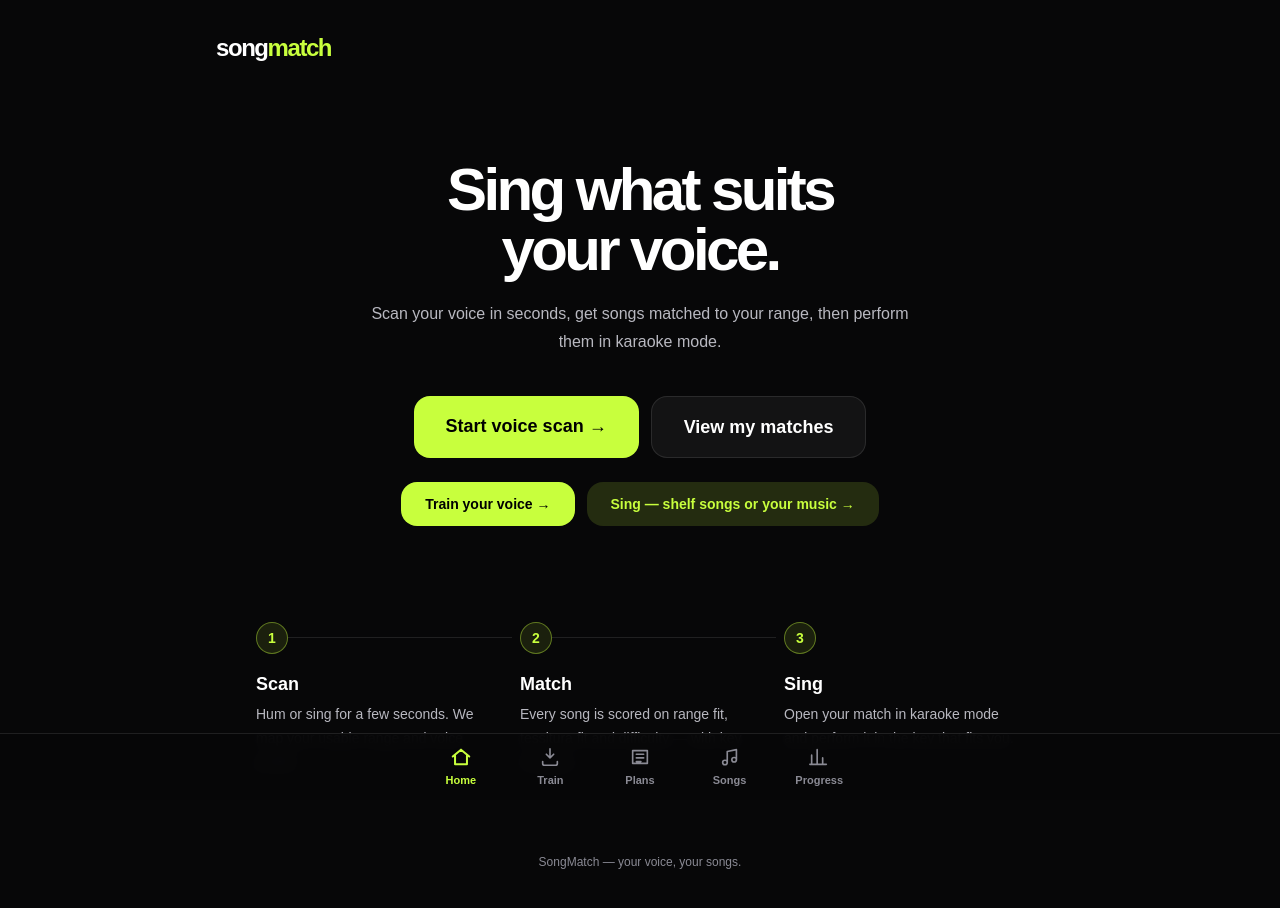
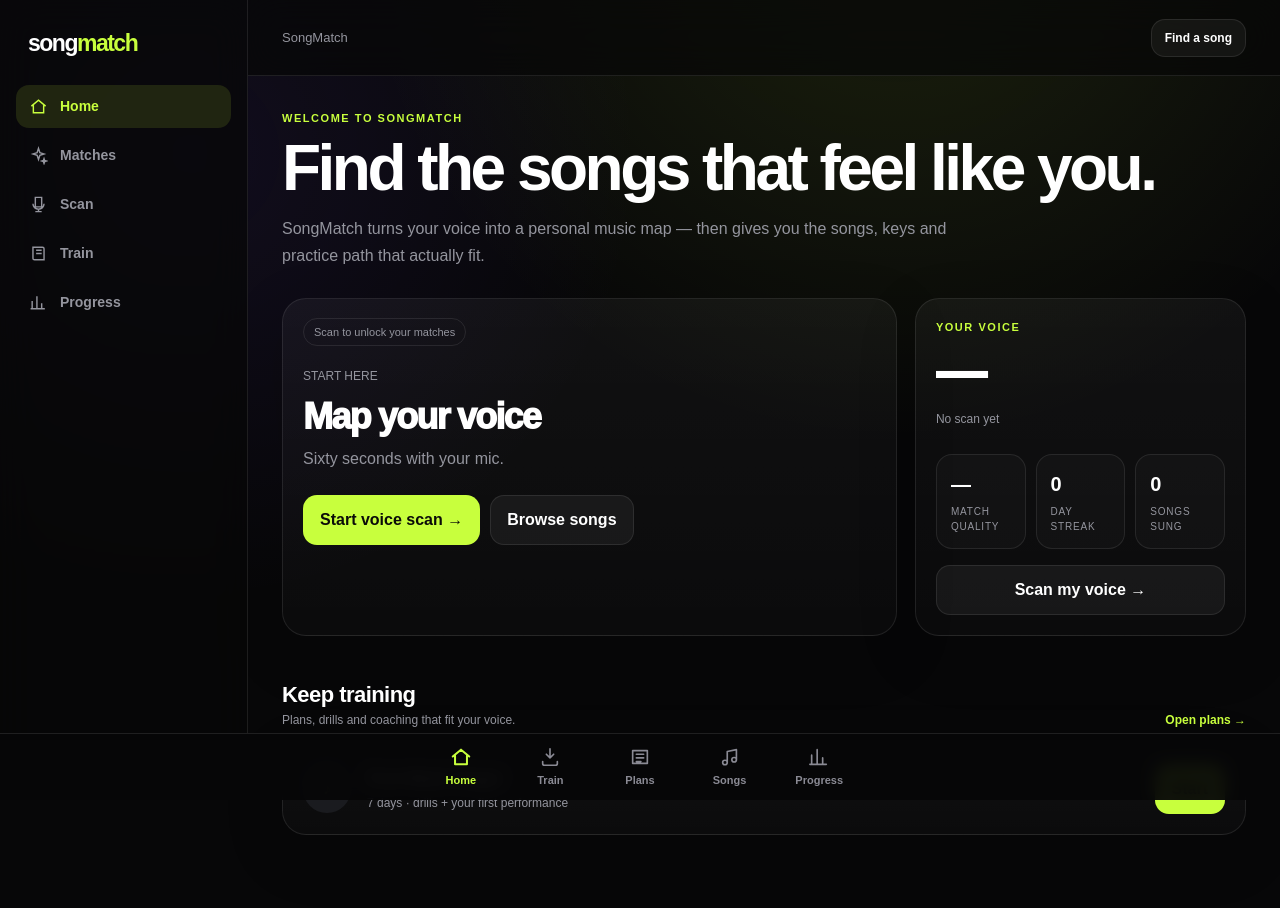
Before and after one commit to rohandhir10/songmatch, a Next.js app: page / in a window 1280 px wide. Shown: the top 908 px of the page. Built offline with nearby package versions, Linux system fonts and the light colour scheme.

Commit message:
Prototype shell: sidebar, topbar, home on real data

```diff
--- /dev/null
+++ b/app/components/Sidebar.tsx
@@ -0,0 +1,74 @@
+"use client";
+
+import Link from "next/link";
+import { usePathname } from "next/navigation";
+
+const TABS = [
+  {
+    href: "/",
+    label: "Home",
+    icon: "M3 11.5 12 4l9 7.5M5.5 10.5V20h13v-9.5",
+  },
+  {
+    href: "/matches",
+    label: "Matches",
+    icon: "M12 3l1.7 5.3L19 10l-5.3 1.7L12 17l-1.7-5.3L5 10l5.3-1.7L12 3ZM19 16l.8 2.2L22 19l-2.2.8L19 22l-.8-2.2L16 19l2.2-.8L19 16Z",
+  },
+  {
+    href: "/scan",
+    label: "Scan",
+    icon: "M8 3h8v12H8zM5 11a7 7 0 0 0 14 0M12 18v3M8 21h8",
+  },
+  {
+    href: "/train",
+    label: "Train",
+    icon: "M5 4h12a2 2 0 0 1 2 2v14H7a2 2 0 0 1-2-2V4Zm0 0v14a2 2 0 0 0 2 2h12M9 8h7M9 12h7",
+  },
+  {
+    href: "/dashboard",
+    label: "Progress",
+    icon: "M4 20V10m6 10V4m6 16v-7m4 7H2",
+  },
+];
+
+function tabFor(path: string): string {
+  if (path === "/") return "/";
+  if (path.startsWith("/learn") || path.startsWith("/train")) return "/train";
+  if (path.startsWith("/dashboard")) return "/dashboard";
+  if (
+    path.startsWith("/popular") ||
+    path.startsWith("/matches") ||
+    path.startsWith("/karaoke") ||
+    path.startsWith("/singalong")
+  ) {
+    return "/matches";
+  }
+  if (path.startsWith("/scan")) return "/scan";
+  return path;
+}
+
+export default function Sidebar() {
+  const pathname = usePathname();
+  const current = tabFor(pathname);
+  return (
+    <aside className="sm-sidebar">
+      <div className="sm-brand">
+        song<span>match</span>
+      </div>
+      <nav className="sm-nav" aria-label="Primary">
+        {TABS.map((t) => (
+          <Link
+            key={t.href}
+            href={t.href}
+            aria-current={current === t.href ? "page" : undefined}
+          >
+            <svg viewBox="0 0 24 24" aria-hidden>
+              <path d={t.icon} />
+            </svg>
+            {t.label}
+          </Link>
+        ))}
+      </nav>
+    </aside>
+  );
+}
--- a/app/globals.css
+++ b/app/globals.css
@@ -55,3 +55,154 @@ button,
 a {
   -webkit-tap-highlight-color: transparent;
 }
+
+/* ——— SongMatch shell (from the approved prototype) ——— */
+.sm-shell {
+  min-height: 100vh;
+  background:
+    radial-gradient(circle at 70% -10%, rgba(200, 255, 61, 0.11), transparent 34rem),
+    radial-gradient(circle at 15% 15%, rgba(121, 74, 255, 0.09), transparent 28rem),
+    #070708;
+}
+@media (min-width: 981px) {
+  .sm-shell {
+    display: grid;
+    grid-template-columns: 248px minmax(0, 1fr);
+  }
+}
+.sm-sidebar {
+  display: none;
+}
+@media (min-width: 981px) {
+  .sm-sidebar {
+    display: flex;
+    flex-direction: column;
+    border-right: 1px solid rgba(255, 255, 255, 0.09);
+    padding: 22px 16px;
+    position: sticky;
+    top: 0;
+    height: 100vh;
+    background: rgba(7, 7, 8, 0.72);
+    backdrop-filter: blur(18px);
+  }
+}
+.sm-brand {
+  font-weight: 900;
+  font-size: 23px;
+  letter-spacing: -1.5px;
+  padding: 4px 12px 24px;
+}
+.sm-brand span {
+  color: #c8ff3d;
+}
+.sm-nav {
+  display: grid;
+  gap: 6px;
+}
+.sm-nav a {
+  display: flex;
+  gap: 12px;
+  align-items: center;
+  padding: 11px 13px;
+  border-radius: 13px;
+  color: #94959e;
+  text-decoration: none;
+  font-size: 14px;
+  font-weight: 600;
+}
+.sm-nav a:hover {
+  background: rgba(255, 255, 255, 0.04);
+  color: #fff;
+}
+.sm-nav a[aria-current="page"] {
+  background: rgba(200, 255, 61, 0.12);
+  color: #c8ff3d;
+}
+.sm-nav svg {
+  width: 19px;
+  height: 19px;
+  stroke: currentColor;
+  fill: none;
+  stroke-width: 1.8;
+}
+.sm-topbar {
+  height: 76px;
+  border-bottom: 1px solid rgba(255, 255, 255, 0.09);
+  display: flex;
+  align-items: center;
+  justify-content: space-between;
+  padding: 0 34px;
+  position: sticky;
+  top: 0;
+  z-index: 4;
+  background: rgba(7, 7, 8, 0.72);
+  backdrop-filter: blur(18px);
+}
+@media (max-width: 980px) {
+  .sm-topbar {
+    padding: 0 16px;
+  }
+}
+.sm-crumb {
+  color: #94959e;
+  font-size: 13px;
+}
+.sm-card {
+  background: linear-gradient(
+    180deg,
+    rgba(255, 255, 255, 0.045),
+    rgba(255, 255, 255, 0.018)
+  );
+  border: 1px solid rgba(255, 255, 255, 0.09);
+  border-radius: 24px;
+  padding: 20px;
+  box-shadow: 0 18px 60px rgba(0, 0, 0, 0.15);
+}
+.sm-eyebrow {
+  color: #c8ff3d;
+  font-size: 11px;
+  font-weight: 800;
+  letter-spacing: 0.14em;
+  text-transform: uppercase;
+}
+.sm-h1 {
+  font-size: clamp(40px, 5vw, 70px);
+  line-height: 0.98;
+  letter-spacing: -0.055em;
+  margin: 10px 0 0;
+  font-weight: 900;
+}
+.sm-lead {
+  color: #94959e;
+  font-size: 16px;
+  line-height: 1.7;
+  max-width: 670px;
+  margin: 16px 0 0;
+}
+.sm-btn-primary {
+  border-radius: 14px;
+  padding: 12px 16px;
+  font-weight: 800;
+  background: #c8ff3d;
+  color: #0b0c08;
+  border: 1px solid transparent;
+  text-decoration: none;
+  display: inline-block;
+}
+.sm-btn-primary:hover {
+  transform: translateY(-1px);
+  background: #d4ff62;
+}
+.sm-btn-secondary {
+  border-radius: 14px;
+  padding: 12px 16px;
+  font-weight: 800;
+  background: rgba(255, 255, 255, 0.05);
+  color: #fff;
+  border: 1px solid rgba(255, 255, 255, 0.09);
+  text-decoration: none;
+  display: inline-block;
+}
+.sm-btn-secondary:hover {
+  background: rgba(255, 255, 255, 0.08);
+}
--- a/app/layout.tsx
+++ b/app/layout.tsx
@@ -1,7 +1,9 @@
 import type { Metadata, Viewport } from "next";
 import { Geist, Geist_Mono } from "next/font/google";
+import Link from "next/link";
 import "./globals.css";
 import BottomNav from "./components/BottomNav";
+import Sidebar from "./components/Sidebar";
 
 const geistSans = Geist({
   variable: "--font-geist-sans",
@@ -35,7 +37,18 @@ export default function RootLayout({ children }: LayoutProps<"/">) {
       className={`${geistSans.variable} ${geistMono.variable} h-full antialiased`}
     >
       <body className="min-h-full flex flex-col">
-        <div className="pb-20">{children}</div>
+        <div className="sm-shell">
+          <Sidebar />
+          <div className="min-w-0">
+            <header className="sm-topbar">
+              <span className="sm-crumb">SongMatch</span>
+              <Link href="/matches" className="sm-btn-secondary" style={{ padding: "9px 13px", fontSize: 12 }}>
+                Find a song
+              </Link>
+            </header>
+            <div className="pb-20">{children}</div>
+          </div>
+        </div>
         <BottomNav />
       </body>
     </html>
--- a/app/page.tsx
+++ b/app/page.tsx
@@ -1,123 +1,152 @@
+"use client";
+
 import Link from "next/link";
+import { useEffect, useState } from "react";
+import { HISTORY_KEY, dayStreak, type PerformanceEntry } from "@/lib/history";
+import { matchSongs } from "@/lib/matching";
+import { popularSongs } from "@/lib/popular";
+import type { VocalProfile } from "@/lib/pitch";
 
-export default function Home() {
+export default function HomePage() {
+  const [profile, setProfile] = useState<VocalProfile | null>(null);
+  const [history, setHistory] = useState<PerformanceEntry[]>([]);
+
+  useEffect(() => {
+    try {
+      const p = localStorage.getItem("songmatch-profile");
+      if (p) setProfile(JSON.parse(p) as VocalProfile);
+      const h = localStorage.getItem(HISTORY_KEY);
+      if (h) setHistory(JSON.parse(h) as PerformanceEntry[]);
+    } catch {
+      // Fresh state covers it.
+    }
+  }, []);
+
+  const streak = dayStreak(history);
+  const sung = history.filter(
+    (e) => e.songId.startsWith("yt:") || e.songId.startsWith("file:")
+  ).length;
+  const matches = profile
+    ? matchSongs(profile, popularSongs).slice(0, 4)
+    : [];
+  const best = matches[0];
+
   return (
-    <main className="min-h-screen bg-[#070708] text-white">
-      <div className="mx-auto max-w-4xl px-6 py-8">
-        <header className="flex items-center justify-between">
-          <span className="text-2xl font-black tracking-[-0.06em]">
-            song<span className="text-[#c8ff3d]">match</span>
+    <div style={{ maxWidth: 1180, margin: "0 auto", padding: "34px 34px 110px" }}>
+      <div className="sm-eyebrow">
+        {profile ? `Back to it${streak > 0 ? ` · ${streak}-day streak` : ""}` : "Welcome to SongMatch"}
+      </div>
+      <h1 className="sm-h1">Find the songs that feel like you.</h1>
+      <p className="sm-lead">
+        SongMatch turns your voice into a personal music map — then gives
+        you the songs, keys and practice path that actually fit.
+      </p>
+
+      <div style={{ display: "grid", gridTemplateColumns: "1.3fr .7fr", gap: 18, marginTop: 28 }} className="sm-hero-grid">
+        <div className="sm-card">
+          <span style={{ fontSize: 11, border: "1px solid rgba(255,255,255,.09)", borderRadius: 999, color: "#94959e", padding: "7px 10px" }}>
+            {best ? `${best.score}% voice fit · curated for you` : "Scan to unlock your matches"}
           </span>
-        </header>
+          <div style={{ fontSize: 12, color: "#94959e", marginTop: 24 }}>
+            {best ? "TODAY'S BEST MATCH" : "START HERE"}
+          </div>
+          <div style={{ fontSize: 36, fontWeight: 950, letterSpacing: "-.05em", marginTop: 5 }}>
+            {best ? best.song.title : "Map your voice"}
+          </div>
+          <div style={{ color: "#94959e", marginTop: 3 }}>
+            {best
+              ? `${best.song.artist}`
+              : "Sixty seconds with your mic."}
+          </div>
+          <div style={{ display: "flex", gap: 10, flexWrap: "wrap", marginTop: 24 }}>
+            {best ? (
+              <>
+                <Link href="/popular" className="sm-btn-primary">Start singing →</Link>
+                <Link href="/matches" className="sm-btn-secondary">See all matches</Link>
+              </>
+            ) : (
+              <>
+                <Link href="/scan" className="sm-btn-primary">Start voice scan →</Link>
+                <Link href="/popular" className="sm-btn-secondary">Browse songs</Link>
+              </>
+            )}
+          </div>
+        </div>
 
-        <section className="mx-auto max-w-2xl pt-24 text-center">
-          <h1 className="text-5xl font-black tracking-[-0.06em] text-balance sm:text-6xl">
-            Sing what suits your voice.
-          </h1>
-          <p className="mx-auto mt-5 max-w-xl leading-7 text-[#b8b8c0]">
-            Scan your voice in seconds, get songs matched to your range, then
-            perform them in karaoke mode.
-          </p>
+        <div className="sm-card">
+          <div className="sm-eyebrow">Your voice</div>
+          <div style={{ fontSize: 50, fontWeight: 950, letterSpacing: "-.06em" }}>
+            {profile ? `${profile.lowNote}–${profile.highNote}` : "—"}
+          </div>
+          <div style={{ color: "#94959e", fontSize: 12 }}>
+            {profile ? `Usable range · ${profile.voiceType}${profile.weight ? ` · ${profile.weight}` : ""}` : "No scan yet"}
+          </div>
+          <div style={{ display: "grid", gridTemplateColumns: "repeat(3,1fr)", gap: 10, marginTop: 26 }}>
+            {[
+              [best ? `${best.score}%` : "—", "Match quality"],
+              [`${streak}`, "Day streak"],
+              [`${sung}`, "Songs sung"],
+            ].map(([v, l]) => (
+              <div key={l} style={{ padding: 14, borderRadius: 16, border: "1px solid rgba(255,255,255,.09)", background: "rgba(255,255,255,.025)" }}>
+                <strong style={{ display: "block", fontSize: 20 }}>{v}</strong>
+                <span style={{ display: "block", color: "#94959e", fontSize: 10, marginTop: 5, textTransform: "uppercase", letterSpacing: ".08em" }}>{l}</span>
+              </div>
+            ))}
+          </div>
+          {!profile && (
+            <Link href="/scan" className="sm-btn-secondary" style={{ width: "100%", textAlign: "center", marginTop: 16 }}>
+              Scan my voice →
+            </Link>
+          )}
+        </div>
+      </div>
 
-          <div className="mt-10 flex flex-col gap-3 sm:flex-row sm:justify-center">
-            <Link
-              href="/scan"
-              className="rounded-2xl bg-[#c8ff3d] px-8 py-4 text-lg font-black text-black transition hover:-translate-y-1"
-            >
-              Start voice scan →
-            </Link>
-            <Link
-              href="/matches"
-              className="rounded-2xl border border-white/10 bg-white/[0.05] px-8 py-4 text-lg font-bold hover:bg-white/[0.08]"
-            >
-              View my matches
-            </Link>
+      {matches.length > 0 && (
+        <section style={{ marginTop: 42 }}>
+          <div style={{ display: "flex", justifyContent: "space-between", alignItems: "end", marginBottom: 14 }}>
+            <div>
+              <div style={{ fontSize: 22, fontWeight: 900, letterSpacing: "-.025em" }}>Made for your voice</div>
+              <div style={{ color: "#94959e", fontSize: 12 }}>The next songs we think you will love.</div>
+            </div>
+            <Link href="/matches" style={{ color: "#c8ff3d", fontSize: 12, fontWeight: 800 }}>View all →</Link>
           </div>
-
-          <div className="mt-6 flex flex-col items-center gap-2">
-            <div className="flex flex-col gap-3 sm:flex-row">
-              <Link
-                href="/train"
-                className="inline-block rounded-2xl bg-[#c8ff3d] px-6 py-3 text-sm font-black text-black transition hover:-translate-y-0.5"
-              >
-                Train your voice →
-              </Link>
-              <Link
-                href="/popular"
-                className="inline-block rounded-2xl bg-[#c8ff3d]/15 px-6 py-3 text-sm font-black text-[#c8ff3d] transition hover:-translate-y-0.5"
-              >
-                Sing — shelf songs or your music →
-              </Link>
-            </div>
+          <div style={{ display: "grid", gridTemplateColumns: "repeat(2,minmax(0,1fr))", gap: 16 }}>
+            {matches.map((m) => (
+              <div key={m.song.id} className="sm-card">
+                <div style={{ display: "flex", justifyContent: "space-between", gap: 10 }}>
+                  <div>
+                    <div style={{ fontSize: 18, fontWeight: 900 }}>{m.song.title}</div>
+                    <div style={{ color: "#94959e", fontSize: 12 }}>{m.song.artist}</div>
+                  </div>
+                  <div style={{ fontSize: 30, fontWeight: 950, color: "#c8ff3d" }}>{m.score}%</div>
+                </div>
+                <Link href="/popular" className="sm-btn-secondary" style={{ marginTop: 12, textAlign: "center" }}>
+                  Sing this one
+                </Link>
+              </div>
+            ))}
           </div>
         </section>
+      )}
 
-        <section aria-label="How it works" className="mx-auto mt-24 max-w-3xl">
-          <ol className="relative flex flex-col gap-0 md:flex-row">
-            <JourneyStep
-              n="1"
-              title="Scan"
-              body="Hum or sing for a few seconds. We map your usable range and voice profile."
-              href="/scan"
-            />
-            <JourneyStep
-              n="2"
-              title="Match"
-              body="Every song is scored on range fit, tessitura fit and difficulty — with key changes."
-              href="/matches"
-            />
-            <JourneyStep
-              n="3"
-              title="Sing"
-              body="Open your match in karaoke mode and perform it in the key that fits you."
-              href="/matches"
-              last
-            />
-          </ol>
-        </section>
-
-        <footer className="mt-20 pb-8 text-center text-xs text-[#8a8a94]">
-          SongMatch — your voice, your songs.
-        </footer>
-      </div>
-    </main>
+      <section style={{ marginTop: 42 }}>
+        <div style={{ display: "flex", justifyContent: "space-between", alignItems: "end", marginBottom: 14 }}>
+          <div>
+            <div style={{ fontSize: 22, fontWeight: 900, letterSpacing: "-.025em" }}>Keep training</div>
+            <div style={{ color: "#94959e", fontSize: 12 }}>Plans, drills and coaching that fit your voice.</div>
+          </div>
+          <Link href="/learn" style={{ color: "#c8ff3d", fontSize: 12, fontWeight: 800 }}>Open plans →</Link>
+        </div>
+        <div className="sm-card" style={{ display: "grid", gridTemplateColumns: "auto 1fr auto", gap: 16, alignItems: "center" }}>
+          <div style={{ width: 48, height: 48, borderRadius: "50%", display: "grid", placeItems: "center", background: "#1a1b1f", color: "#c8ff3d", fontWeight: 900 }}>♪</div>
+          <div>
+            <b>First-Week Singer</b>
+            <div style={{ color: "#94959e", fontSize: 12, marginTop: 3 }}>7 days · drills + your first performance</div>
+          </div>
+          <Link href="/learn" className="sm-btn-primary">Start</Link>
+        </div>
+      </section>
+      <style>{`@media(max-width:980px){.sm-hero-grid{grid-template-columns:1fr !important}}`}</style>
+    </div>
   );
 }
-
-function JourneyStep({
-  n,
-  title,
-  body,
-  href,
-  last = false,
-}: {
-  n: string;
-  title: string;
-  body: string;
-  href: string;
-  last?: boolean;
-}) {
-  return (
-    <li className="relative flex flex-1 gap-4 pb-10 md:flex-col md:gap-0 md:pb-0 md:pr-6 last:pb-0 md:last:pr-0">
-      {!last && (
-        <span
-          aria-hidden
-          className="absolute top-8 bottom-[-8px] left-[15px] w-px bg-white/10 md:top-[15px] md:bottom-auto md:left-[32px] md:h-px md:w-[calc(100%-40px)]"
-        />
-      )}
-      <Link href={href} className="group flex flex-1 gap-4 md:block">
-        <span className="relative z-10 flex h-8 w-8 shrink-0 items-center justify-center rounded-full border border-[#c8ff3d]/40 bg-[#c8ff3d]/10 text-sm font-black text-[#c8ff3d]">
-          {n}
-        </span>
-        <span className="md:mt-4 md:block">
-          <span className="block text-lg font-black group-hover:text-[#c8ff3d]">
-            {title}
-          </span>
-          <span className="mt-1 block max-w-[38ch] text-sm leading-6 text-[#b8b8c0]">
-            {body}
-          </span>
-        </span>
-      </Link>
-    </li>
-  );
-}
```
